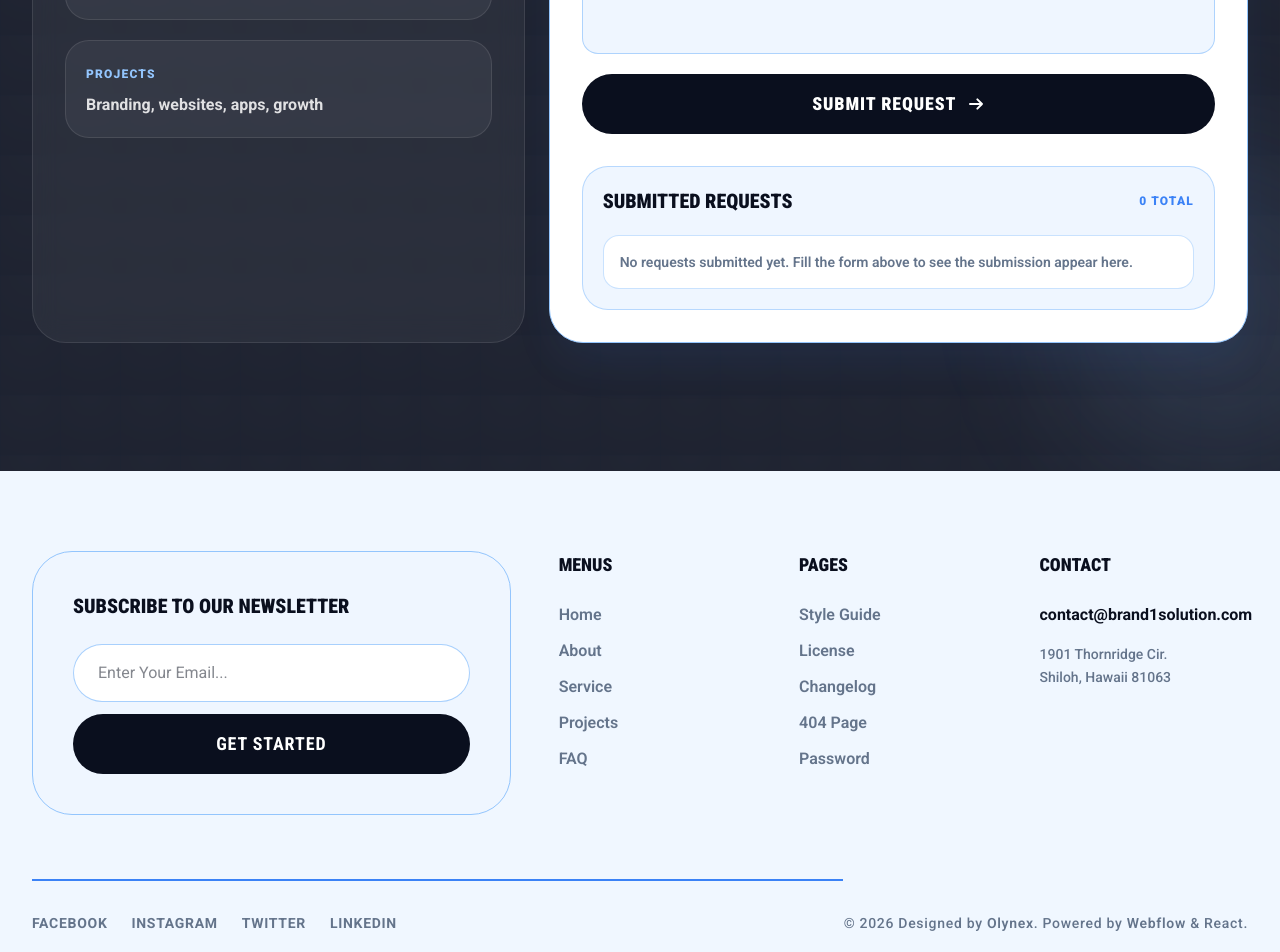
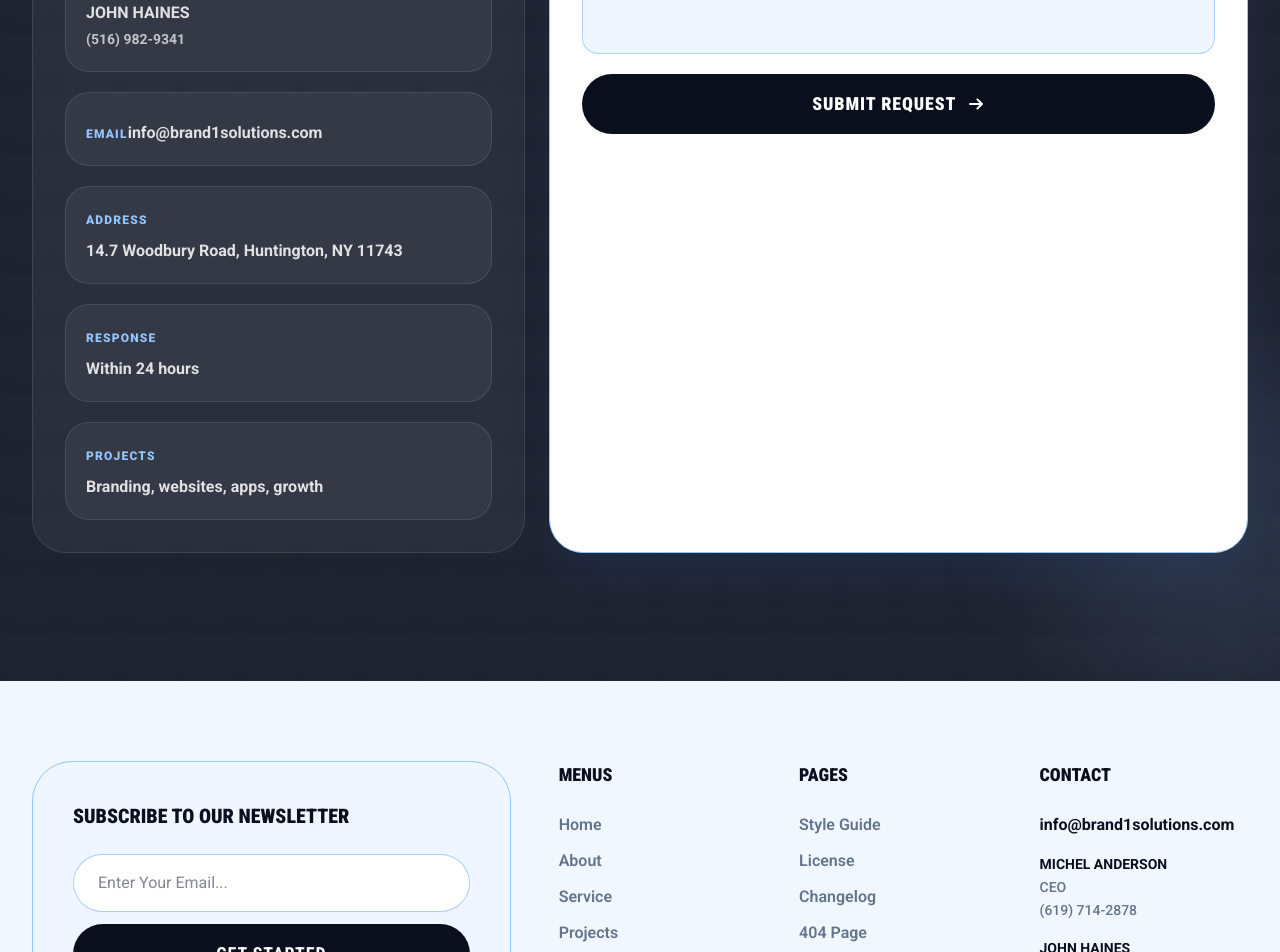
Before and after one commit to gptdevsoftix-stack/brand1solution, a React (Vite) app: page / in a window 1280 px wide. Shown: the part 7680-8632 px from the top of the page. Built offline with nearby package versions, Linux system fonts and the light colour scheme.

Commit message:
update a adress and contact info

```diff
--- a/src/App.tsx
+++ b/src/App.tsx
@@ -1,5 +1,4 @@
 import { AnimatePresence, motion } from "framer-motion";
-import type { FormEvent } from "react";
 import { useEffect, useState } from "react";
 
 type MenuOpenState = boolean;
@@ -57,14 +56,24 @@ type BlogItem = {
   image: string;
 };
 
-type ContactSubmission = {
-  id: string;
-  name: string;
-  email: string;
-  service: string;
-  budget: string;
-  message: string;
-  submittedAt: string;
+const contactInfo = {
+  email: "info@brand1solutions.com",
+  formSubmitUrl: "https://formsubmit.co/info@brand1solutions.com",
+  address: "14.7 Woodbury Road, Huntington, NY 11743",
+  contacts: [
+    {
+      name: "MICHEL ANDERSON",
+      role: "CEO",
+      phone: "(619) 714-2878",
+      phoneHref: "tel:+16197142878",
+    },
+    {
+      name: "JOHN HAINES",
+      role: "DIRECTOR",
+      phone: "(516) 982-9341",
+      phoneHref: "tel:+15169829341",
+    },
+  ],
 };
 
 const servicesList: Service[] = [
@@ -1950,7 +1959,6 @@ function FAQSection() {
 
 /* ---------------- CONTACT SECTION ---------------- */
 function ContactSection() {
-  const [submissions, setSubmissions] = useState<ContactSubmission[]>([]);
   const [formData, setFormData] = useState({
     name: "",
     email: "",
@@ -1958,34 +1966,6 @@ function ContactSection() {
     budget: "$0k - $1k",
     message: "",
   });
-
-  const handleSubmit = (event: FormEvent<HTMLFormElement>) => {
-    event.preventDefault();
-
-    const nextSubmission: ContactSubmission = {
-      id: `request-${Date.now()}`,
-      name: formData.name.trim(),
-      email: formData.email.trim(),
-      service: formData.service,
-      budget: formData.budget,
-      message: formData.message.trim(),
-      submittedAt: new Intl.DateTimeFormat("en", {
-        month: "short",
-        day: "numeric",
-        hour: "numeric",
-        minute: "2-digit",
-      }).format(new Date()),
-    };
-
-    setSubmissions((current) => [nextSubmission, ...current]);
-    setFormData({
-      name: "",
-      email: "",
-      service: "Website Design",
-      budget: "$0k - $1k",
-      message: "",
-    });
-  };
 
   return (
     <section
@@ -2020,8 +2000,45 @@ function ContactSection() {
               Direct Contact
             </h3>
             <div className="mt-8 grid gap-5">
+              {contactInfo.contacts.map((contact) => (
+                <div
+                  key={contact.phone}
+                  className="rounded-[24px] border border-white/10 bg-white/5 p-5"
+                >
+                  <span className="text-xs font-black uppercase tracking-widest text-primary-light">
+                    {contact.role}
+                  </span>
+                  <p className="mt-2 text-base font-bold text-white/85">
+                    {contact.name}
+                  </p>
+                  <a
+                    href={contact.phoneHref}
+                    className="mt-1 inline-flex text-sm font-bold text-white/70 transition-colors hover:text-primary-light"
+                  >
+                    {contact.phone}
+                  </a>
+                </div>
+              ))}
+              <div className="rounded-[24px] border border-white/10 bg-white/5 p-5">
+                <span className="text-xs font-black uppercase tracking-widest text-primary-light">
+                  Email
+                </span>
+                <a
+                  href={`mailto:${contactInfo.email}`}
+                  className="mt-2 inline-flex text-base font-bold text-white/85 transition-colors hover:text-primary-light"
+                >
+                  {contactInfo.email}
+                </a>
+              </div>
+              <div className="rounded-[24px] border border-white/10 bg-white/5 p-5">
+                <span className="text-xs font-black uppercase tracking-widest text-primary-light">
+                  Address
+                </span>
+                <p className="mt-2 text-base font-bold text-white/85">
+                  {contactInfo.address}
+                </p>
+              </div>
               {[
-                ["Email", "contact@brand1solution.com"],
                 ["Response", "Within 24 hours"],
                 ["Projects", "Branding, websites, apps, growth"],
               ].map(([label, value]) => (
@@ -2041,9 +2058,16 @@ function ContactSection() {
           </div>
 
           <div className="lg:col-span-7 rounded-[34px] border border-border-blue bg-white p-6 md:p-8 text-left shadow-2xl shadow-primary/10">
-            <form onSubmit={handleSubmit} className="grid gap-5">
+            <form
+              action={contactInfo.formSubmitUrl}
+              method="POST"
+              className="grid gap-5"
+            >
+              <input type="hidden" name="_subject" value="New Brand1 Solution project request" />
+              <input type="hidden" name="_captcha" value="false" />
               <div className="grid gap-5 sm:grid-cols-2">
                 <input
+                  name="name"
                   type="text"
                   required
                   value={formData.name}
@@ -2054,6 +2078,7 @@ function ContactSection() {
                   className="h-14 rounded-2xl border border-border-blue/70 bg-bg-deep px-5 text-dark-black outline-none transition-all focus:border-primary focus:ring-4 focus:ring-primary/20"
                 />
                 <input
+                  name="email"
                   type="email"
                   required
                   value={formData.email}
@@ -2067,6 +2092,7 @@ function ContactSection() {
 
               <div className="grid gap-5 sm:grid-cols-2">
                 <select
+                  name="service"
                   value={formData.service}
                   onChange={(event) =>
                     setFormData({ ...formData, service: event.target.value })
@@ -2079,6 +2105,7 @@ function ContactSection() {
                   <option>Digital Marketing</option>
                 </select>
                 <select
+                  name="budget"
                   value={formData.budget}
                   onChange={(event) =>
                     setFormData({ ...formData, budget: event.target.value })
@@ -2093,6 +2120,7 @@ function ContactSection() {
               </div>
 
               <textarea
+                name="message"
                 required
                 rows={5}
                 value={formData.message}
@@ -2123,58 +2151,6 @@ function ContactSection() {
                 </svg>
               </button>
             </form>
-
-            <div className="mt-8 rounded-[26px] border border-border-blue/60 bg-bg-deep p-5">
-              <div className="flex flex-col gap-2 sm:flex-row sm:items-center sm:justify-between">
-                <h4 className="font-roboto-condensed text-xl font-black uppercase text-dark-black">
-                  Submitted Requests
-                </h4>
-                <span className="text-xs font-black uppercase tracking-widest text-primary">
-                  {submissions.length} Total
-                </span>
-              </div>
-
-              <div className="mt-5 grid gap-3">
-                {submissions.length === 0 ? (
-                  <p className="rounded-2xl border border-border-blue/50 bg-white px-4 py-4 text-sm font-semibold text-deep-gray">
-                    No requests submitted yet. Fill the form above to see the
-                    submission appear here.
-                  </p>
-                ) : (
-                  submissions.map((submission) => (
-                    <article
-                      key={submission.id}
-                      className="rounded-2xl border border-border-blue/50 bg-white p-4"
-                    >
-                      <div className="flex flex-col gap-2 sm:flex-row sm:items-start sm:justify-between">
-                        <div>
-                          <h5 className="font-roboto-condensed text-lg font-black uppercase text-dark-black">
-                            {submission.name}
-                          </h5>
-                          <p className="text-sm font-semibold text-deep-gray">
-                            {submission.email}
-                          </p>
-                        </div>
-                        <span className="text-xs font-black uppercase tracking-wider text-primary">
-                          {submission.submittedAt}
-                        </span>
-                      </div>
-                      <div className="mt-3 flex flex-wrap gap-2">
-                        <span className="rounded-full bg-bg-deep px-3 py-1 text-xs font-bold text-dark-black">
-                          {submission.service}
-                        </span>
-                        <span className="rounded-full bg-bg-deep px-3 py-1 text-xs font-bold text-dark-black">
-                          {submission.budget}
-                        </span>
-                      </div>
-                      <p className="mt-3 text-sm font-medium leading-relaxed text-deep-gray">
-                        {submission.message}
-                      </p>
-                    </article>
-                  ))
-                )}
-              </div>
-            </div>
           </div>
         </div>
       </div>
@@ -2200,10 +2176,14 @@ function Footer() {
             </h4>
 
             <form
-              onSubmit={(e) => e.preventDefault()}
+              action={contactInfo.formSubmitUrl}
+              method="POST"
               className="flex flex-col gap-3"
             >
+              <input type="hidden" name="_subject" value="New Brand1 Solution newsletter signup" />
+              <input type="hidden" name="_captcha" value="false" />
               <input
+                name="email"
                 type="email"
                 placeholder="Enter Your Email..."
                 required
@@ -2287,14 +2267,27 @@ function Footer() {
               </h5>
               <div className="flex flex-col gap-4 text-deep-gray">
                 <a
-                  href="mailto:contact@brand1solution.com"
+                  href={`mailto:${contactInfo.email}`}
                   className="font-bold text-dark-black hover:underline transition-all"
                 >
-                  contact@brand1solution.com
+                  {contactInfo.email}
                 </a>
+                {contactInfo.contacts.map((contact) => (
+                  <div key={contact.phone} className="text-sm font-medium leading-relaxed">
+                    <p className="font-bold text-dark-black">
+                      {contact.name}
+                    </p>
+                    <p>{contact.role}</p>
+                    <a
+                      href={contact.phoneHref}
+                      className="hover:text-dark-black hover:underline transition-all"
+                    >
+                      {contact.phone}
+                    </a>
+                  </div>
+                ))}
                 <p className="text-sm font-medium leading-relaxed">
-                  1901 Thornridge Cir. <br />
-                  Shiloh, Hawaii 81063
+                  {contactInfo.address}
                 </p>
               </div>
             </div>
@@ -2325,14 +2318,10 @@ function Footer() {
 
           <p className="normal-case font-medium">
             © {currentYear} Designed by{" "}
-            <a href="#" className="hover:text-dark-black font-semibold">
-              Olynex
-            </a>
-            . Powered by{" "}
-            <a href="#" className="hover:text-dark-black font-semibold">
-              Webflow
-            </a>{" "}
-            & React.
+            <a href="https://softixsolution.com" className="hover:text-dark-black transition-colors">
+           softixsolution
+
+           </a>
           </p>
         </div>
 
```
